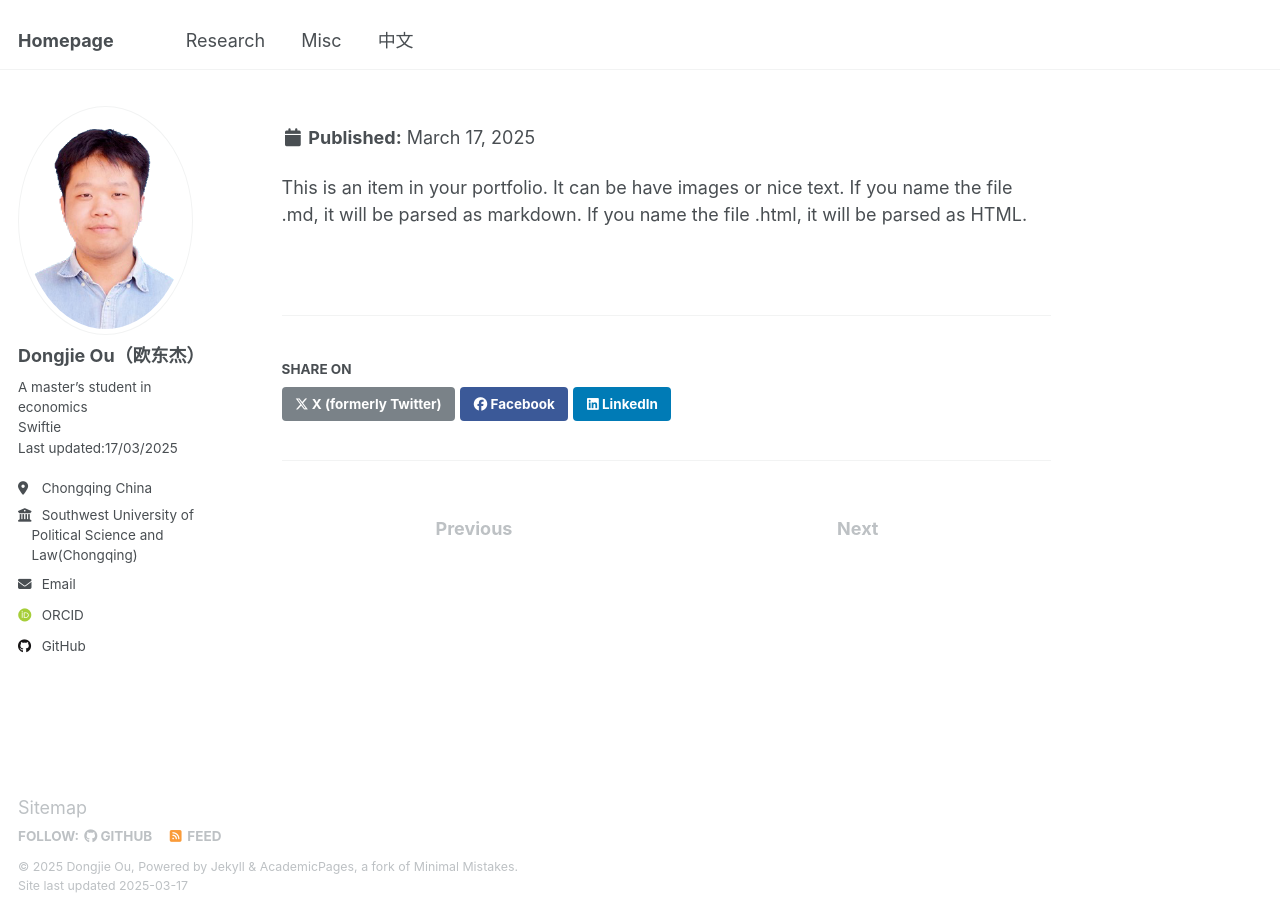
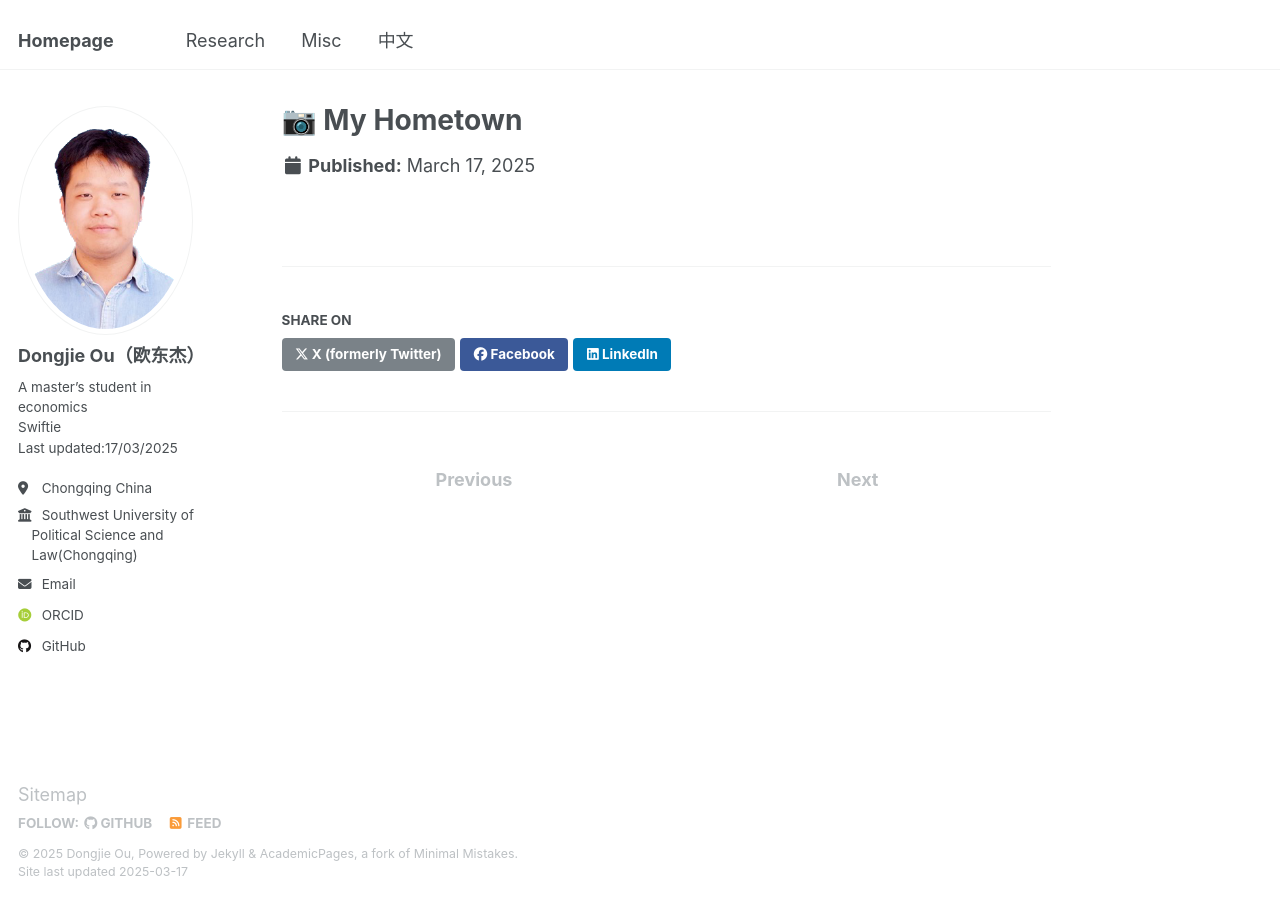
Before and after one commit to oudongjie2001/oudongjie2001.github.io, a Jekyll site: the page built from _portfolio/portfolio-1.md, in a window 1280 px wide. Built offline with Jekyll 4.4.1, drawn with Linux system fonts in a browser that asks for light colours; some web fonts are replaced.

Commit message:
Update portfolio-1.md

```diff
--- a/_portfolio/portfolio-1.md
+++ b/_portfolio/portfolio-1.md
@@ -1,7 +1,24 @@
 ---
-title: "Portfolio item number 1"
-excerpt: "<div align="center"><table><tr><td><img src="homecity_image1.png" width="250"></td><td><img src="homecity_image2.png" width="250"></td><td><img src="homecity_image3.png" width="250"></td><td><img src="homecity_image4.png" width="250"></td></tr><tr><td><img src="homecity_image5.png" width="250"></td><td><img src="homecity_image6.png" width="250"></td><td><img src="homecity_image7.png" width="250"></td><td><img src="homecity_image8.png" width="250"></td></tr></table> <tr>*my homecity Chongqing*  </div>Short description of portfolio item number 1<br/><img src='/images/500x300.png'>"
+title: "📷 My Hometown"
+excerpt: |
+  <div align="center">
+  <table>
+    <tr>
+      <td><img src="homecity_image1.png" width="250"></td>
+      <td><img src="homecity_image2.png" width="250"></td>
+      <td><img src="homecity_image3.png" width="250"></td>
+      <td><img src="homecity_image4.png" width="250"></td>
+    </tr>
+    <tr>
+      <td><img src="homecity_image5.png" width="250"></td>
+      <td><img src="homecity_image6.png" width="250"></td>
+      <td><img src="homecity_image7.png" width="250"></td>
+      <td><img src="homecity_image8.png" width="250"></td>
+    </tr>
+  </table>
+  <p><em>my homecity Chongqing</em></p>
+  </div>
+  <br/>
+  <img src='/images/500x300.png'>
 collection: portfolio
 ---
-
-This is an item in your portfolio. It can be have images or nice text. If you name the file .md, it will be parsed as markdown. If you name the file .html, it will be parsed as HTML.
```
